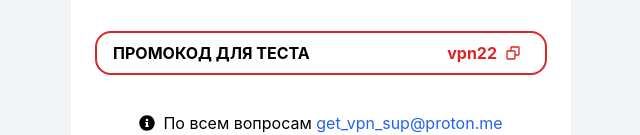
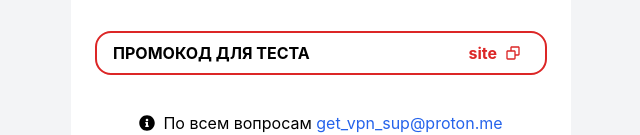
Before and after one commit to jcrtr/get-vpn-site, a Next.js app: page / in a window 1280 px wide. Shown: the part 428-563 px from the top of the page, without its empty margins (319-959 px from the left). Built offline with nearby package versions, Linux system fonts and the light colour scheme.

Commit message:
udapte promocode

```diff
--- a/pages/index.tsx
+++ b/pages/index.tsx
@@ -64,7 +64,7 @@ const Home: NextPage = () => {
                             onClick={() => {
                                 navigator.clipboard.writeText('vpn22')
                             }}>
-                            <p className={'text-red-600'}>vpn22</p>
+                            <p className={'text-red-600'}>site</p>
                             <p className={'px-2 text-red-600 font-bold'}>
                                 <BiCopy />
                             </p>
```
